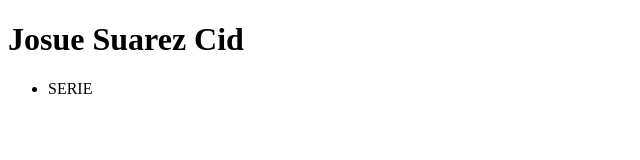
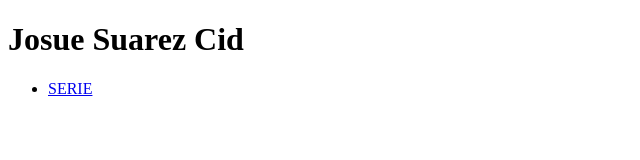
Before and after one commit to Josueindex/Entregas, a plain HTML site: page index.html in a window 1280 px wide. Shown: the full height of the page, 0-640 px from the left. Drawn offline with Linux system fonts and the light colour scheme.

Commit message:
actualizacion

```diff
--- a/index.html
+++ b/index.html
@@ -8,7 +8,7 @@
 </head>
 <body>
     <h1>Josue Suarez Cid</h1>
-    <ul><li><a href="GOT/index.html"></a>SERIE</li></ul>
+    <ul><li><a href="GOT/index.html">SERIE</a></li></ul>
 
 </body>
 </html>
```
